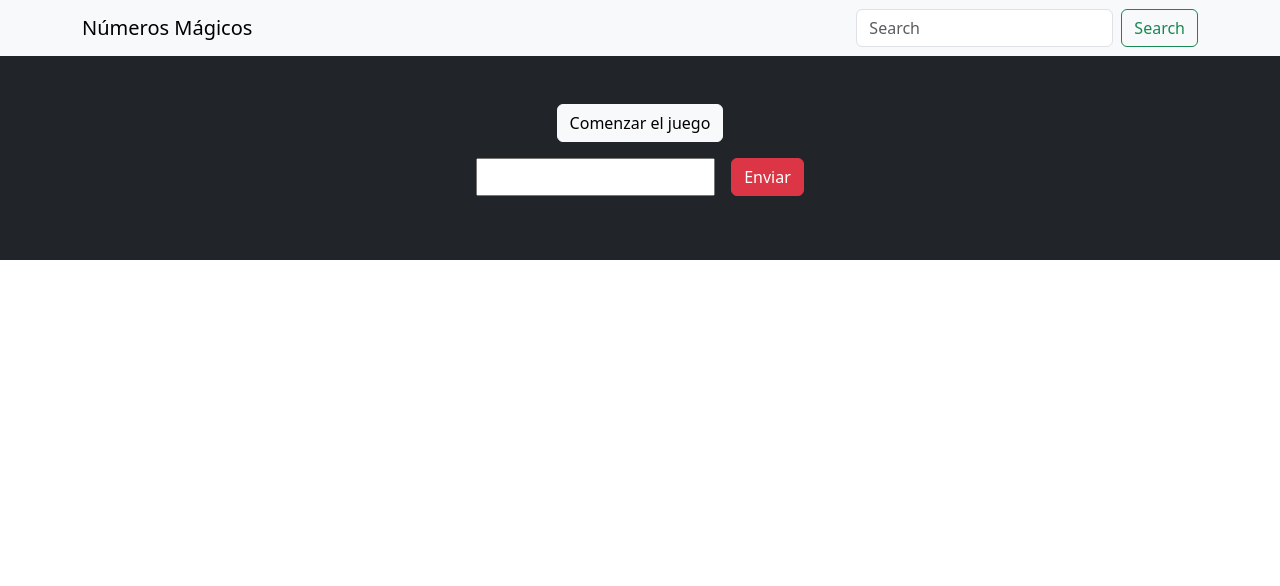
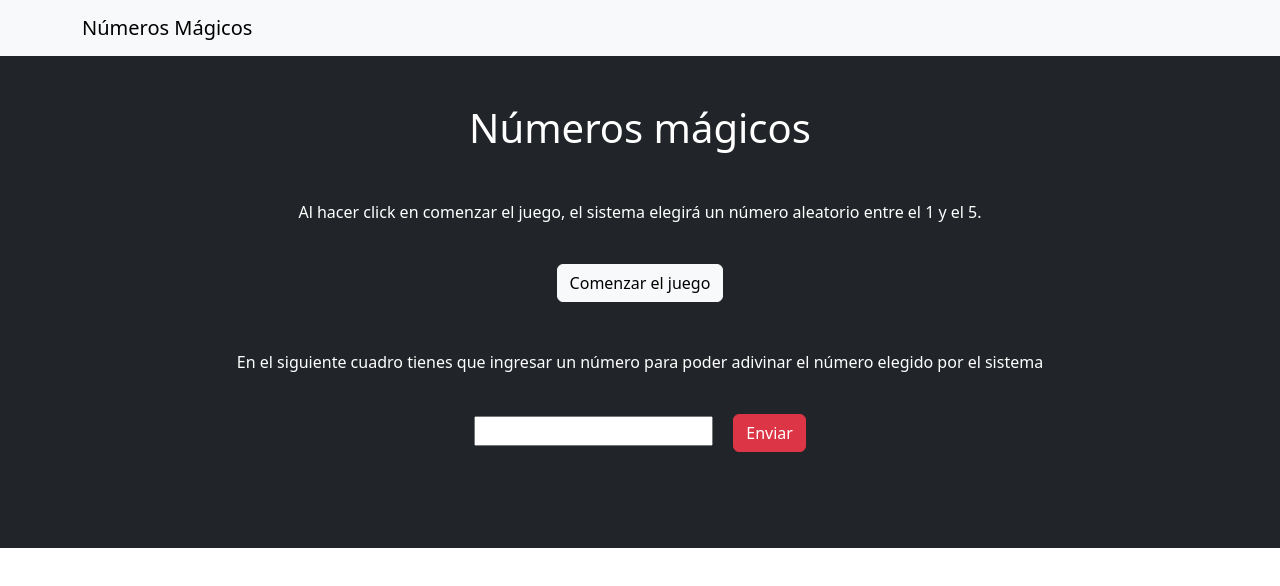
Before and after one commit to ezequielmonachesi/numerosMagicos, a plain HTML site: page index.html in a window 1280 px wide. Drawn offline with nearby package versions, Linux system fonts and the light colour scheme.

Commit message:
Estructura finalizada

```diff
--- a/index.html
+++ b/index.html
@@ -14,48 +14,24 @@
         <nav class="navbar navbar-expand-lg bg-body-tertiary">
             <div class="container">
               <a class="navbar-brand" href="#">Números Mágicos</a>
-              <button class="navbar-toggler" type="button" data-bs-toggle="collapse" data-bs-target="#navbarSupportedContent" aria-controls="navbarSupportedContent" aria-expanded="false" aria-label="Toggle navigation">
-                <span class="navbar-toggler-icon"></span>
-              </button>
-              <div class="collapse navbar-collapse" id="navbarSupportedContent">
-                <!-- <ul class="navbar-nav me-auto mb-2 mb-lg-0">
-                  <li class="nav-item">
-                    <a class="nav-link active" aria-current="page" href="#">Home</a>
-                  </li>
-                  <li class="nav-item">
-                    <a class="nav-link" href="#">Link</a>
-                  </li>
-                  <li class="nav-item dropdown">
-                    <a class="nav-link dropdown-toggle" href="#" role="button" data-bs-toggle="dropdown" aria-expanded="false">
-                      Dropdown
-                    </a>
-                    <ul class="dropdown-menu">
-                      <li><a class="dropdown-item" href="#">Action</a></li>
-                      <li><a class="dropdown-item" href="#">Another action</a></li>
-                      <li><hr class="dropdown-divider"></li>
-                      <li><a class="dropdown-item" href="#">Something else here</a></li>
-                    </ul>
-                  </li>
-                  <li class="nav-item">
-                    <a class="nav-link disabled">Disabled</a>
-                  </li> -->
-                </ul>
-                <form class="d-flex ms-auto" role="search">
-                  <input class="form-control me-2" type="search" placeholder="Search" aria-label="Search">
-                  <button class="btn btn-outline-success" type="submit">Search</button>
-                </form>
-              </div>
             </div>
           </nav>
     </header>
     <main>
       <section class="py-5 bg-dark text-white">
-        <article class="container text-center d-flex justify-content-evenly">
-          <button type="button" class="btn btn-light" id="comenzarJuego">Comenzar el juego</button>
+        <h1 class="text-center">Números mágicos</h1>
+        <article class="container text-center d-flex flex-column justify-content-evenly mt-5">
+          <p>Al hacer click en comenzar el juego, el sistema elegirá un número aleatorio entre el 1 y el 5.</p>
+          <aside class="mt-4">
+            <button type="button" class="btn btn-light" id="comenzarJuego">Comenzar el juego</button>
+          </aside>
         </article>
-        <article class="container text-center d-flex justify-content-center my-3">
-          <input type="number" class="mx-2" name="numero">
-          <button type="submit" class="btn btn-danger mx-2" id="enviar">Enviar</button>
+        <article class="container text-center d-flex flex-column justify-content-center my-5">
+          <p>En el siguiente cuadro tienes que ingresar un número para poder adivinar el número elegido por el sistema</p>
+          <aside class="mt-4">
+            <input type="number" class="mx-2" name="numero">
+            <button type="submit" class="btn btn-danger mx-2" id="enviar">Enviar</button>
+          </aside>
         </article>
       </section>
     </main>
```
